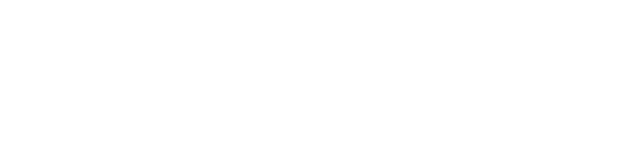
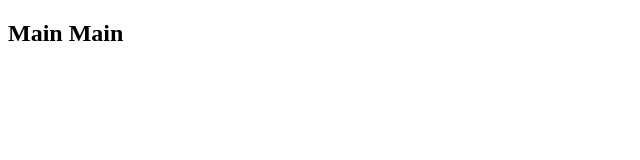
Before and after one commit to martin72zt/genius-project, a plain HTML site: page main.html in a window 1280 px wide. Shown: the whole page, without its empty margins (0-640 px from the left). Drawn offline with Linux system fonts and the light colour scheme.

Commit message:
change in main.html

```diff
--- a/main.html
+++ b/main.html
@@ -6,6 +6,6 @@
     <title>Головна сторінка!</title>
 </head>
 <body>
-
+    <h2>Main Main</h2>
 </body>
 </html>
```
